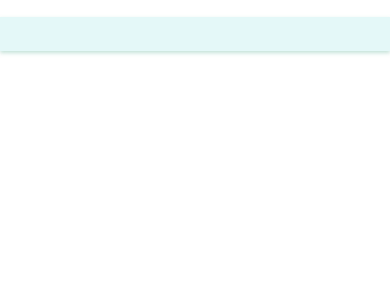
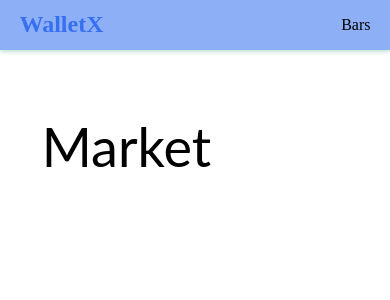
Before and after one commit to jainvedant392/DBMS-Project, a React (Vite) app: page /market in a window 390 px wide. Before the commit this address had no page. Shown: the top 300 px of the page. Built offline with nearby package versions, Linux system fonts and the light colour scheme.

Commit message:
Made navbar responsive

```diff
--- /dev/null
+++ b/src/Components/Market/index.jsx
@@ -0,0 +1,13 @@
+import React from 'react';
+
+const Market = () => {
+  return (
+    <>
+      <div className="container">
+        <h1>Market</h1>
+      </div>
+    </>
+  );
+};
+
+export default Market;
--- a/src/Components/NavBar/index.jsx
+++ b/src/Components/NavBar/index.jsx
@@ -3,24 +3,39 @@ import '../Styles/index.css';
 import { Link } from 'react-router-dom';
 
 const NavBar = () => {
+  const [navOpen, setNavOpen] = React.useState(false);
+  const navClick = () => {
+    setNavOpen((prev) => !prev);
+  };
+
   return (
     <nav>
       <div className="nav-container">
-        <Link to="/" className="nav-link">
-          Wallet X
+        <Link to="/" className="nav-logo">
+          WalletX
         </Link>
-        <Link to="/account" className="nav-link">
+        <div className={navOpen ? 'navbar_open' : 'navbar'}>
+          <div className="nav_hamburger" onClick={navClick}>
+            {navOpen ? 'Cross' : 'Bars'}
+          </div>
+          <div className={navOpen ? 'navMenu_open' : 'navMenu_closed'}>
+            <Link to="/account" className="nav-link nav-account">
               Account
             </Link>
-        <Link to="/wallet" className="nav-link">
+            <Link to="/market" className="nav-link nav-market">
+              Market
+            </Link>
+            <Link to="/wallet" className="nav-link nav-wallet">
               Wallet
             </Link>
-        <Link to="/login" className="nav-link">
+            <Link to="/login" className="nav-link nav-login">
               Log In
             </Link>
-        <Link to="/signup" className="nav-link">
+            <Link to="/signup" className="nav-link nav-signup">
               Sign Up
             </Link>
+          </div>
+        </div>
       </div>
     </nav>
   );
--- a/src/Components/Routes/index.jsx
+++ b/src/Components/Routes/index.jsx
@@ -6,6 +6,7 @@ import Account from '../Account';
 import SignUp from '../SignUp';
 import LogIn from '../LogIn';
 import Wallet from '../Wallet';
+import Market from '../Market';
 const Routing = () => {
   return (
     <>
@@ -13,6 +14,7 @@ const Routing = () => {
       <Routes>
         <Route path="/" element={<Home />} />
         <Route path="/account" element={<Account />} />
+        <Route path="/market" element={<Market />} />
         <Route path="/signup" element={<SignUp />} />
         <Route path="/login" element={<LogIn />} />
         <Route path="/wallet" element={<Wallet />} />
--- a/src/Components/Styles/index.css
+++ b/src/Components/Styles/index.css
@@ -76,13 +76,15 @@ a:hover {
   margin: 10vh 0 3vh;
   padding: 4vh;
 }
+
 nav {
   position: fixed;
-  top: 2vh;
+  top: 0;
   left: 0;
   right: 0;
   z-index: 1000;
-  background: rgba(206, 243, 243, 0.55);
+  height: 1rem;
+  background-color: #8caff5;
   padding: 2vh 5vw;
   box-shadow: 0 2px 4px rgba(104, 179, 156, 0.4);
 }
@@ -90,19 +92,58 @@ nav {
 .nav-container {
   display: flex;
   align-items: center;
-  justify-content: flex-start;
+  justify-content: space-between;
+  height: 100%;
 }
 
 .nav-link {
   text-decoration: none;
   color: black;
-  font-size: 1vw;
+  font-size: 0.85rem;
+  font-weight: 520;
   margin-right: 4vw;
   transition: color 0.4s;
   -webkit-transition: color 0.4s;
   -moz-transition: color 0.4s;
   -ms-transition: color 0.4s;
   -o-transition: color 0.4s;
+}
+
+.navbar {
+  display: flex;
+  flex-direction: row;
+  align-items: center;
+}
+
+.navbar_open {
+  display: flex;
+  flex-direction: column;
+  justify-content: center;
+  align-items: flex-end;
+  position: relative;
+  top: 100px;
+}
+
+.navMenu_open {
+  display: flex;
+  position: relative;
+  top: -100px;
+}
+
+@keyframes slidein {
+  0% {
+    left: 500%;
+  }
+  100% {
+    left: 100%;
+  }
+}
+
+.nav-logo {
+  text-decoration: none;
+  font-size: 1.5rem;
+  color: #376ff1;
+  font-weight: 600;
 }
 
 .nav-link:last-child {
@@ -112,24 +153,11 @@ nav {
 .nav-link:hover {
   color: rgb(143, 140, 140);
 }
-.mobile-nav {
+
+.nav_hamburger {
   display: none;
-  position: absolute;
-  top: 0;
-  left: -100%;
-  width: 70%;
-  height: 100%;
-  background: rgba(206, 243, 243, 0.55);
-  transition: left 0.3s ease-in-out;
 }
 
-.nav-link {
-  text-decoration: none;
-  color: black;
-  font-size: 1vw;
-  margin-right: 4vw;
-  transition: color 0.4s;
-}
 .hamburger {
   display: block;
   position: fixed;
@@ -139,20 +167,38 @@ nav {
   cursor: pointer;
 }
 @media screen and (max-width: 768px) {
+  .nav_hamburger {
+    display: flex;
+  }
+  .navMenu_open {
+    display: flex;
+    flex-direction: column;
+    justify-content: flex-end;
+    align-items: center;
+    width: 270%;
+    position: relative;
+    top: 10px;
+    left: 100%;
+    animation: slidein 0.33s ease-in-out 1;
+  }
+  .navbar {
+    display: flex;
+    flex-direction: column;
+    justify-content: flex-end;
+    align-items: flex-end;
+    gap: 5px;
+  }
   .nav-container {
+    align-items: center;
+  }
+  .navMenu_closed {
     display: none;
   }
-
-  .mobile-nav {
-    display: block;
-  }
-  .nav-container {
-    flex-direction: column;
-    align-items: center;
-  }
-
   .nav-link {
     margin: 2vh 0;
     text-align: center;
   }
+  .nav_hamburger {
+    display: flex;
+  }
 }
```
Lines whose indentation alone changed are shown as unchanged.
